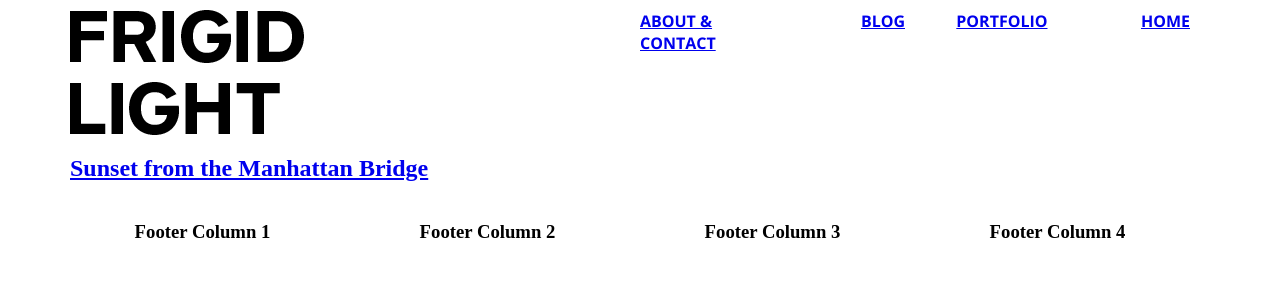
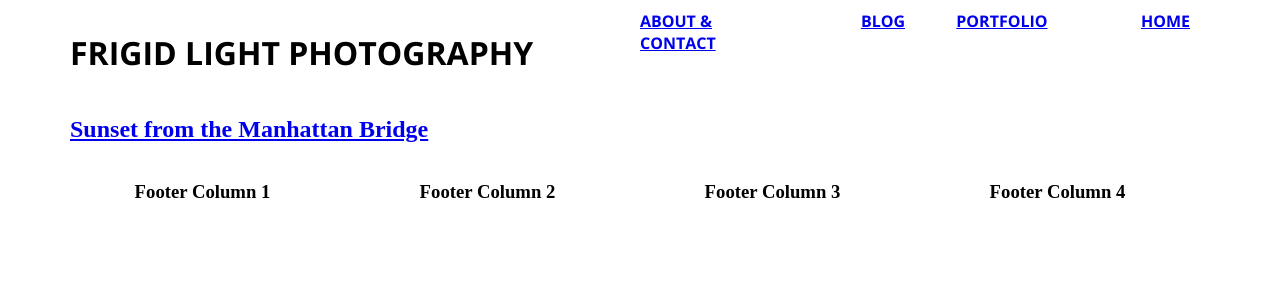
Before and after one commit to davidhowland/davidhowland.github.io, a Jekyll site: the page built from index.html, in a window 1280 px wide. Shown: the top 300 px of the page. Built offline with Jekyll 4.4.1, drawn with Linux system fonts in a browser that asks for light colours; some web fonts are replaced; Markdown is read by kramdown in place of the engine named in the settings; the list of posts is cut into pages by our own code.

```diff
--- a/_includes/header.html
+++ b/_includes/header.html
@@ -11,7 +11,8 @@
     <div class="grid">
       <div class="col-2-8">
         <div class="nav">
-          <a href="/"><img src="{{ site.logo }}"</a>
+          <!-- <a href="/"><img src="{{ site.logo }}"</a> -->
+          <h1>{{ site.name }}</h1>
         </div>
       </div>
       <div class="col-1-8 push-right">
```
